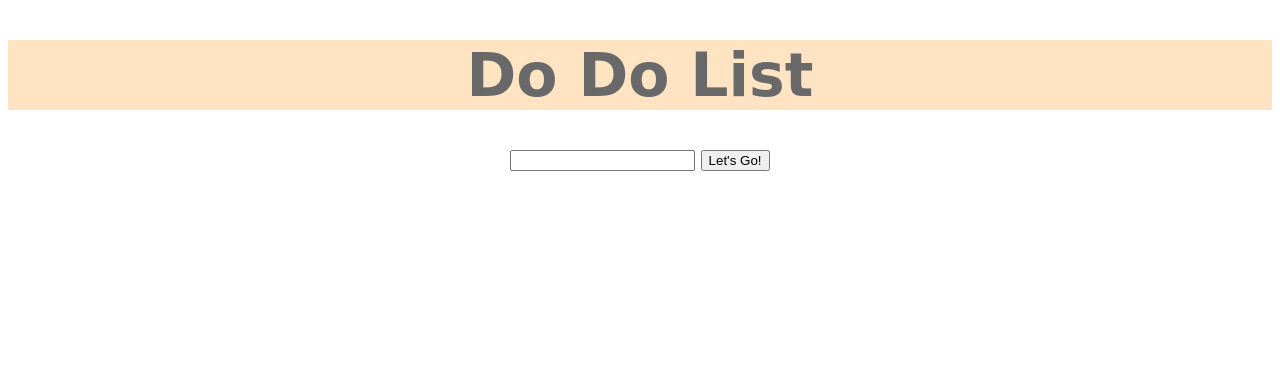
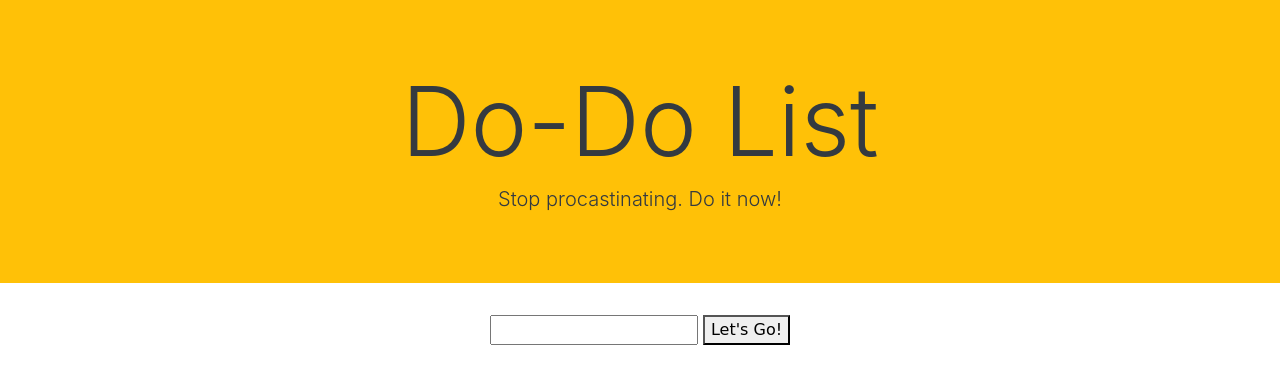
Before and after one commit to IkshitBhaskar/To-Do-List, a plain HTML site: page Index.html in a window 1280 px wide. Drawn offline with nearby package versions, Linux system fonts and the light colour scheme.

Commit message:
Added Bootstrap Jumbotron

```diff
--- a/Index.html
+++ b/Index.html
@@ -1,20 +1,30 @@
 <!doctype html>
+<html lang="en">
+  <head>
+    <!-- Required meta tags -->
+    <meta charset="utf-8">
+    <meta name="viewport" content="width=device-width, initial-scale=1, shrink-to-fit=no">
 
-<html>
+    <!-- Bootstrap CSS -->
+    <link rel="Stylesheet" href="main.css">
+    <link rel="stylesheet" href="https://maxcdn.bootstrapcdn.com/bootstrap/4.0.0/css/bootstrap.min.css" integrity="sha384-Gn5384xqQ1aoWXA+058RXPxPg6fy4IWvTNh0E263XmFcJlSAwiGgFAW/dAiS6JXm" crossorigin="anonymous">
 
-    <head>
+    <title>Do Do List</title>
+  </head>
+  <body>
+    <div class="jumbotron jumbotron-fluid bg-warning text-dark text-center" style="background:#333">
+      <div class="container">
 
-        <link rel="Stylesheet" href="main.css">
+        <h1 class="display-1">Do-Do List</h1>
+        <h4 class="lead">Stop procastinating. Do it now!</h4>
 
-    </head>
-
-        <title> Do Do List </title>
-
-     <body>
+      </div>
+    </div>
 
 
-         <h1>Do Do List</h1>
-         <script src="main.js"></script>
+
+
+    <script src="main.js"></script>
             <form id="DoDoForm">
 
                 <input id="DoDoInput">
@@ -24,9 +34,13 @@
 
          <ul id="DoDoList"></ul>
 
-    </body>
-
-
+    <!-- Optional JavaScript -->
+    <!-- jQuery first, then Popper.js, then Bootstrap JS -->
+    <script src="https://code.jquery.com/jquery-3.2.1.slim.min.js" integrity="sha384-KJ3o2DKtIkvYIK3UENzmM7KCkRr/rE9/Qpg6aAZGJwFDMVNA/GpGFF93hXpG5KkN" crossorigin="anonymous"></script>
+    <script src="https://cdnjs.cloudflare.com/ajax/libs/popper.js/1.12.9/umd/popper.min.js" integrity="sha384-ApNbgh9B+Y1QKtv3Rn7W3mgPxhU9K/ScQsAP7hUibX39j7fakFPskvXusvfa0b4Q" crossorigin="anonymous"></script>
+    <script src="https://maxcdn.bootstrapcdn.com/bootstrap/4.0.0/js/bootstrap.min.js" integrity="sha384-JZR6Spejh4U02d8jOt6vLEHfe/JQGiRRSQQxSfFWpi1MquVdAyjUar5+76PVCmYl" crossorigin="anonymous"></script>
+  </body>
+</html>
 
 
 
--- a/main.css
+++ b/main.css
@@ -1,14 +1,4 @@
-h1{
-    background-color: bisque;
-    color: dimgrey;
-    text-align: center;
-    font-size:  60px;
-    position: relative;
 
-    font-family: cursive;
-    align-content: center;
-
-}
 
 form {
     text-align: center;
```
